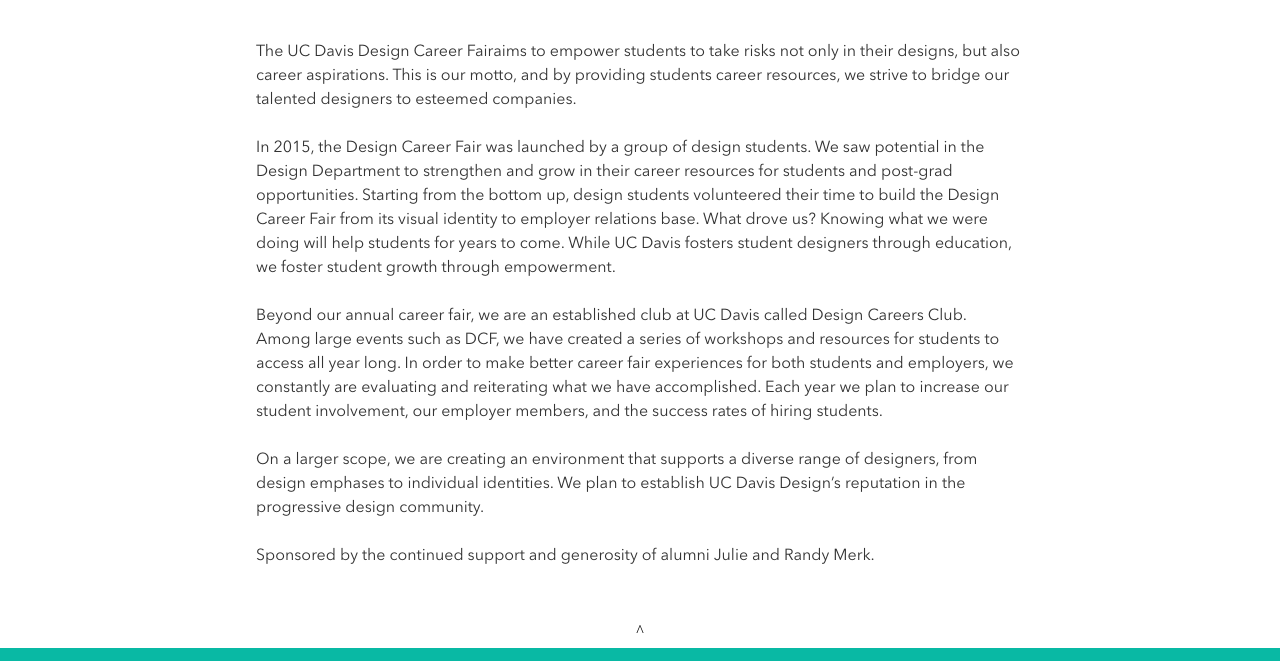
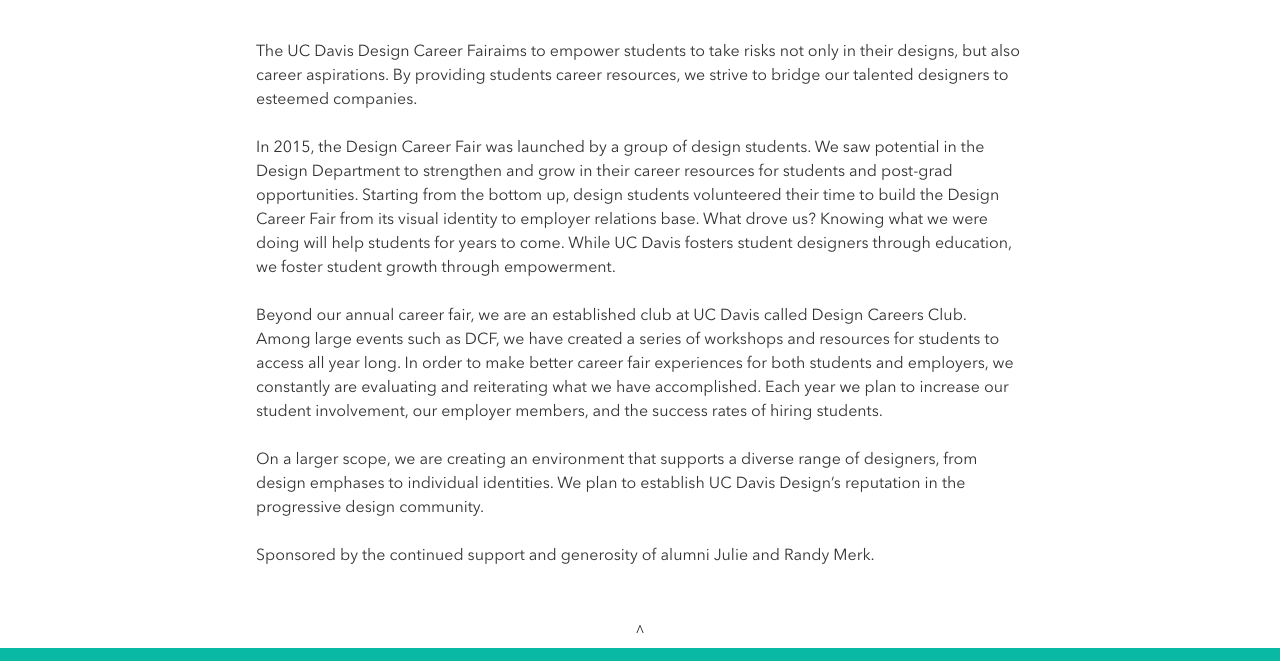
Before and after one commit to ucddesigncareerfair/ucd_dcf_2017, a plain HTML site: page about/fair/index.html in a window 1280 px wide. Shown: the part 228-889 px from the top of the page. Drawn offline with Linux system fonts and the light colour scheme.

Commit message:
Edit content on about page

```diff
--- a/about/fair/index.html
+++ b/about/fair/index.html
@@ -170,7 +170,7 @@
 
 		<h2>About the Fair</h2>
 
-    <p><br>The UC Davis Design Career Fairaims to empower students to take risks not only in their designs, but also career aspirations. This is our motto, and by providing students career resources, we strive to bridge our talented designers to esteemed companies.
+    <p><br>The UC Davis Design Career Fairaims to empower students to take risks not only in their designs, but also career aspirations. By providing students career resources, we strive to bridge our talented designers to esteemed companies.
 
 <br><br>In 2015, the Design Career Fair was launched by a group of design students. We saw potential in the Design Department to strengthen and grow in their career resources for students and post-grad opportunities. Starting from the bottom up, design students volunteered their time to build the Design Career Fair from its visual identity to employer relations base. What drove us? Knowing what we were doing will help students for years to come. While UC Davis fosters student designers through education, we foster student growth through empowerment.
 
```
